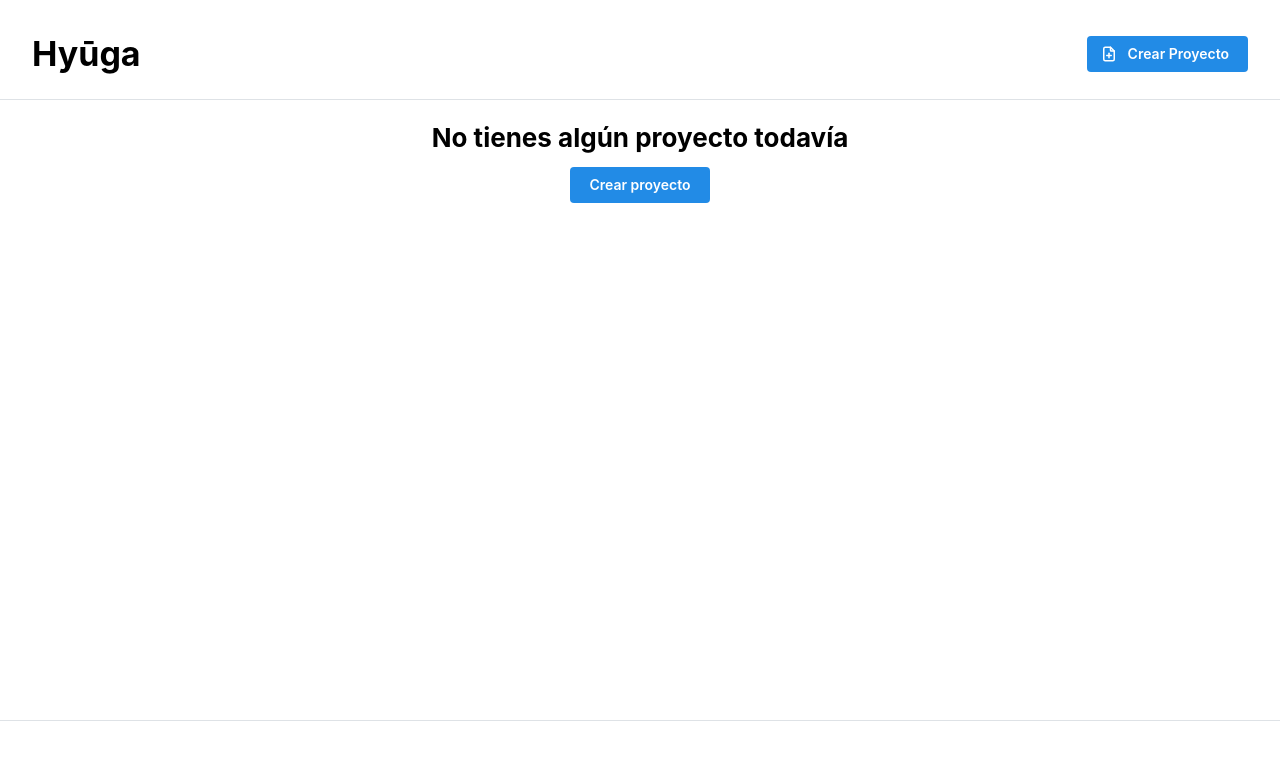
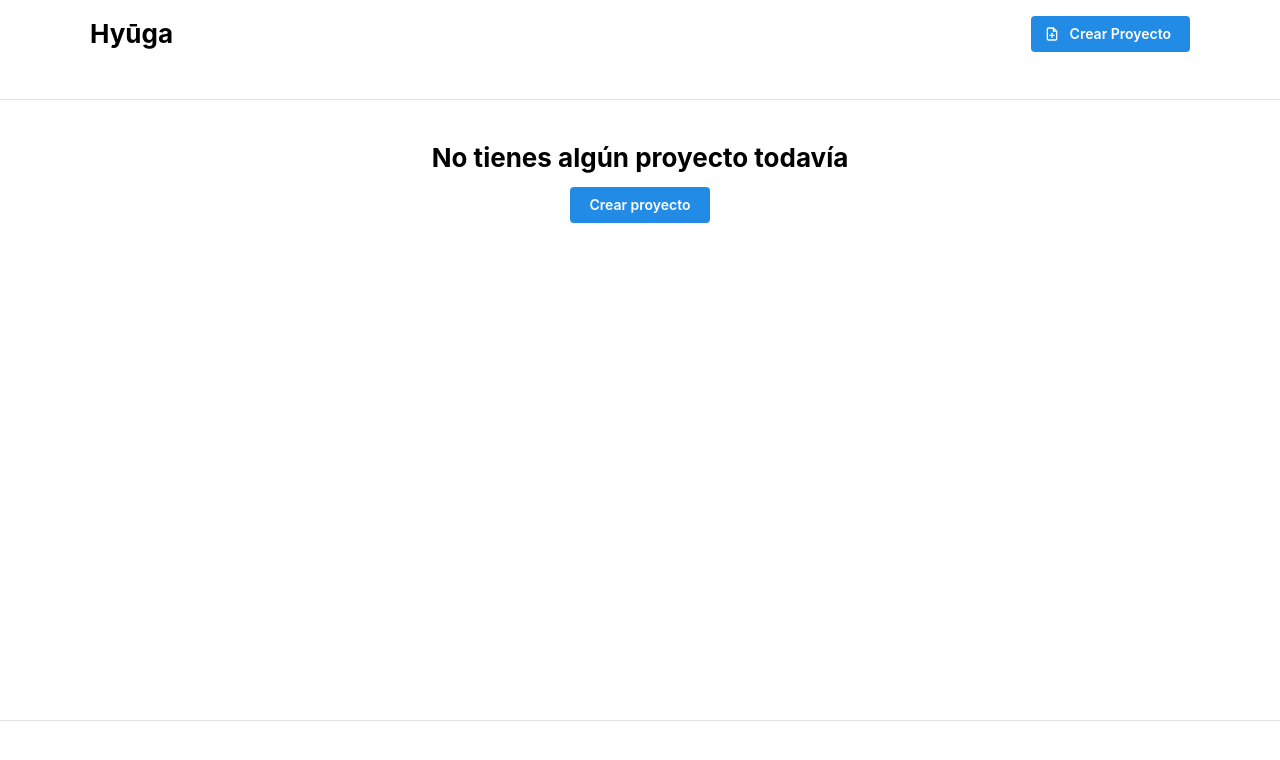
Before and after one commit to hnucamendi/hyuga, a React (Vite) app in the folder frontend/: page / in a window 1280 px wide. Shown: the top 760 px of the page. Built offline with nearby package versions, Linux system fonts and the light colour scheme.

Commit message:
fixing small style

```diff
--- a/frontend/src/components/Header.tsx
+++ b/frontend/src/components/Header.tsx
@@ -1,6 +1,5 @@
-import React from "react";
 import { useNavigate } from "react-router-dom";
-import { Button, Group, Box, Title } from "@mantine/core";
+import { Button, Group, Box, Title, Container } from "@mantine/core";
 import { IconArrowBack, IconFilePlus } from "@tabler/icons-react";
 
 type HeaderProps = {
@@ -8,38 +7,50 @@ type HeaderProps = {
   projectId?: string;
 };
 
-const Header: React.FC<HeaderProps> = ({ createProject, projectId }) => {
+export default function Header({ createProject, projectId }: HeaderProps) {
   const navigate = useNavigate();
 
   return (
-    <Box p="2em">
-      {(projectId) ? (
-        <Group justify="space-between">
-          <Title order={1}>Hyūga</Title>
+    <Box
+      // no horizontal padding here; Container below owns the rails
+      style={{
+        background: "var(--mantine-color-body)",
+        overflowX: "clip", // safety net
+      }}
+    >
+      <Container size="lg" px={{ base: "md", sm: "lg" }}>
+        <Group
+          justify="space-between"
+          align="center"
+          wrap="wrap"
+          gap="md"
+          py={{ base: "md", sm: "md" }}
+        >
+          <Title order={2} style={{ lineHeight: 1.1, wordBreak: "break-word" }}>
+            Hyūga
+          </Title>
+
+          {projectId ? (
             <Button
-            leftSection={<IconArrowBack size={18} />}
+              leftSection={<IconArrowBack size={16} />}
               variant="filled"
               size="sm"
               onClick={() => navigate("/")}
             >
               Atrás
             </Button>
-        </Group>
           ) : (
-        <Group justify="space-between" align="center">
-          <Title order={1}>Hyūga</Title>
             <Button
-            leftSection={<IconFilePlus size={18} />}
+              leftSection={<IconFilePlus size={16} />}
               variant="filled"
               size="sm"
               onClick={createProject}
             >
               Crear Proyecto
             </Button>
+          )}
         </Group>
-      )}
+      </Container>
     </Box>
-  )
+  );
 }
-
-export default Header;
--- a/frontend/src/pages/Home.tsx
+++ b/frontend/src/pages/Home.tsx
@@ -1,5 +1,5 @@
 import { useEffect, useState } from "react";
-import { useLoaderData, useNavigate } from "react-router-dom";
+import { useNavigate } from "react-router-dom";
 import {
   CreateProject,
   LoadProjects,
@@ -11,10 +11,10 @@ import {
   Group,
   Paper,
   Title,
-  ButtonGroup,
   AppShell,
+  Container,
+  AppShellMain,
   AppShellHeader,
-  AppShellMain,
   AppShellFooter,
   Box,
   Grid,
@@ -73,12 +73,15 @@ function Home() {
   };
 
   return (
-    <AppShell footer={{ height: fh }} header={{ height: hh }}>
+    <AppShell header={{ height: hh }} footer={{ height: fh }} padding={0}>
       <AppShellHeader>
         <Header createProject={handleCreateNewProject} />
       </AppShellHeader>
-      <AppShell.Main>
-        {(!projects || projects.length === 0) ? (
+      <AppShellMain
+        style={{ background: "var(--mantine-color-body)", overflowX: "clip" }}
+      >
+        <Container size="lg" px={{ base: "md", sm: "lg" }} py="lg">
+          {!projects || projects.length === 0 ? (
             <Box px={{ base: "md", sm: "lg" }} py="lg">
               <Title order={2} mb="sm">
                 No tienes algún proyecto todavía
@@ -86,13 +89,9 @@ function Home() {
               <Button onClick={handleCreateNewProject}>Crear proyecto</Button>
             </Box>
           ) : (
-          <Box px={{ base: "md", sm: "lg" }} py="lg" w="100%">
             <Grid gutter="lg">
               {projects.map((p) => (
-                <GridCol
-                  key={p.id}
-                  span={{ base: 12, sm: 6, md: 4, lg: 3 }}
-                >
+                <GridCol key={p.id} span={{ base: 12, sm: 6, md: 4, lg: 3 }}>
                   <Paper radius="md" shadow="md" withBorder p="lg" h="100%">
                     <Group justify="center" mb="xs" wrap="nowrap">
                       <Title order={3} lineClamp={1}>
@@ -104,12 +103,7 @@ function Home() {
                       {p.created_at}
                     </Text>
 
-                    <Group
-                      gap="xs"
-                      wrap="wrap"
-                      justify="center"
-                      grow={!isMdUp}
-                    >
+                    <Group gap="xs" wrap="wrap" justify="center" grow={!isMdUp}>
                       <Button
                         onClick={() => handleOpenProject(p.id)}
                         variant="outline"
@@ -131,9 +125,9 @@ function Home() {
                 </GridCol>
               ))}
             </Grid>
-          </Box>
           )}
-      </AppShell.Main>
+        </Container>
+      </AppShellMain>
       <AppShellFooter>
         <Title> </Title>
       </AppShellFooter>
--- a/frontend/src/pages/ProjectPage.tsx
+++ b/frontend/src/pages/ProjectPage.tsx
@@ -41,7 +41,7 @@ function ProjectPage() {
   const [project, setProject] = useState<main.Project>();
   const [opened, { open, close }] = useDisclosure(false);
   const assetId = useRef("");
-  const hh = 100;
+  const hh = 70;
   const fh = 80;
 
   useEffect(() => {
@@ -50,7 +50,7 @@ function ProjectPage() {
       setProject(await LoadProject(projectId));
     };
     l();
-  });
+  }, [projectId]);
 
   const form = useForm<FormVals>({
     mode: "controlled",
@@ -119,7 +119,7 @@ function ProjectPage() {
   };
 
   return (
-    <AppShell footer={{ height: fh }} header={{ height: hh }}>
+    <AppShell footer={{ height: fh }} header={{ height: hh }} padding={0}>
       <AppShellHeader>
         <Header projectId={projectId} />
       </AppShellHeader>
@@ -128,13 +128,23 @@ function ProjectPage() {
           <Title>No projectID found</Title>
         </AppShellMain>
       ) : (
-        <AppShellMain>
-          <h2>{project?.name}</h2>
+        <AppShellMain
+          style={{ background: "var(--mantine-color-body)", overflowX: "clip" }}
+        >
           {project?.assets.map((as) => (
-            <Paper m="2em" withBorder shadow="sm" radius="md">
-              <Stack justify="center">
-                <Group gap="md" p="1em 2em" justify="space-between">
-                  <Group gap="md" justify="center">
+            <Container size="lg" px={{ base: "md", sm: "lg" }}>
+              <Title order={2}>{project?.name}</Title>
+              <Paper
+                my="lg"
+                withBorder
+                shadow="sm"
+                radius="md"
+                p={{ base: "md", sm: "lg" }}
+                key={as.id}
+              >
+                <Stack>
+                  <Group gap="md" justify="space-between" wrap="wrap">
+                    <Group gap="md">
                       <Text fw={500} c="dimmed">
                         Página:
                       </Text>
@@ -159,11 +169,7 @@ function ProjectPage() {
                       </Button>
                     </Group>
                   </Group>
-                <SimpleGrid
-                  cols={{ base: 1, sm: 2 }}
-                  spacing="lg"
-                  verticalSpacing="lg"
-                >
+                  <SimpleGrid cols={{ base: 1, sm: 2 }} spacing="lg">
                     <Image
                       src={as.sheet}
                       alt="Foto de hoja"
@@ -181,6 +187,7 @@ function ProjectPage() {
                   </SimpleGrid>
                 </Stack>
               </Paper>
+            </Container>
           ))}
           <Modal p="2em" opened={opened} onClose={close} title="Activo">
             <form onSubmit={form.onSubmit((v) => handleUpload(v))}>
--- a/frontend/src/style.css
+++ b/frontend/src/style.css
@@ -1,12 +1,12 @@
 html {
-  background-color: rgba(27, 38, 54, 1);
   text-align: center;
   color: white;
 }
 
 body {
   margin: 0;
-  color: white;
+  color: white; /* or use Mantine tokens */
+  background: var(--mantine-color-body); /* ensures AppShell + page match */
   font-family:
     "Nunito",
     -apple-system,
@@ -31,7 +31,14 @@ body {
     url("assets/fonts/nunito-v16-latin-regular.woff2") format("woff2");
 }
 
+html,
+body,
+#root,
 #app {
-  height: 100vh;
-  text-align: center;
+  height: 100%;
+  min-height: 100dvh; /* dynamic viewport on mobile */
 }
+
+body {
+  overflow-x: hidden; /* belt-and-suspenders */
+}
```
Lines whose indentation alone changed are shown as unchanged.
